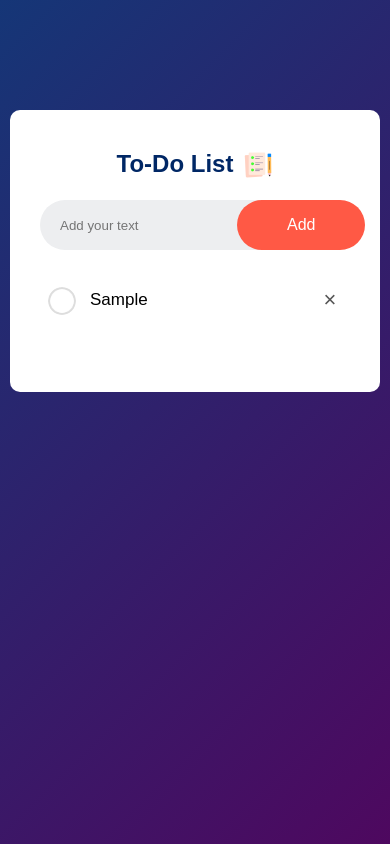
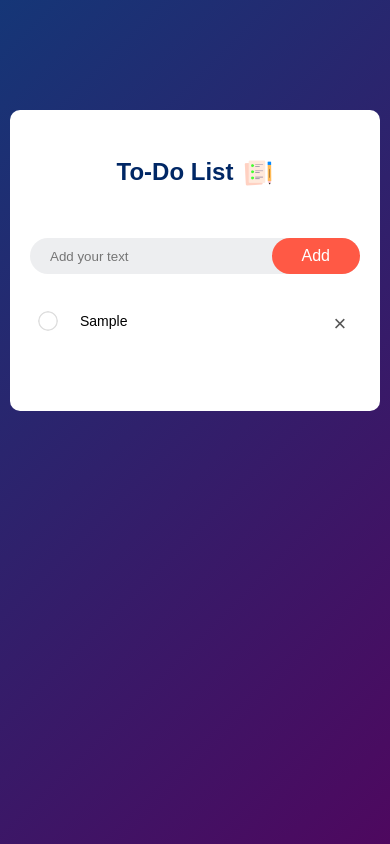
Before and after one commit to harshal0151/To---Do-App, a plain HTML site: page index.html in a window 390 px wide. Both pictures are taken after typing "Sample" into the empty fields and a click on the button "Add". Drawn offline with Linux system fonts and the light colour scheme.

Commit message:
responcive mobile

```diff
--- a/style.css
+++ b/style.css
@@ -117,5 +117,38 @@ ul li.checked::before {
 
 
  @media only screen and (max-width: 400px){
+    input{
+       flex: none;
+       width: 60%;
 
+    }
+    button{
+        padding: 9px 30px;
+    }
+
+    .todo-app{
+
+        background: #fff;
+        margin: 100px auto 20px;
+        padding: 80px 20px 70px;
+        border-radius: 10px;
+    }
+
+    .todo-app h2{
+        margin-bottom: 5rem;
+        margin-top: -2rem;
+    }
+    .row{
+        margin-top: -30px ;
+    }
+
+    ul li {
+        font-size:14px ;
+        padding: 14px 8px 12px 50px;
+    }
+
+    ul li::before{
+        width: 20px;
+        height: 20px;
+    }
  }
```
